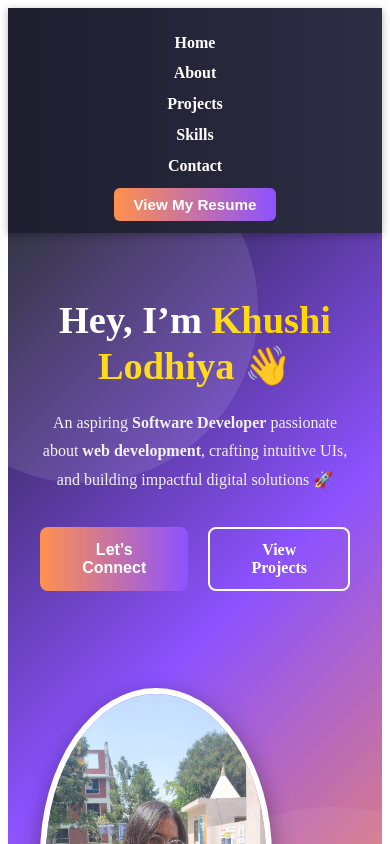
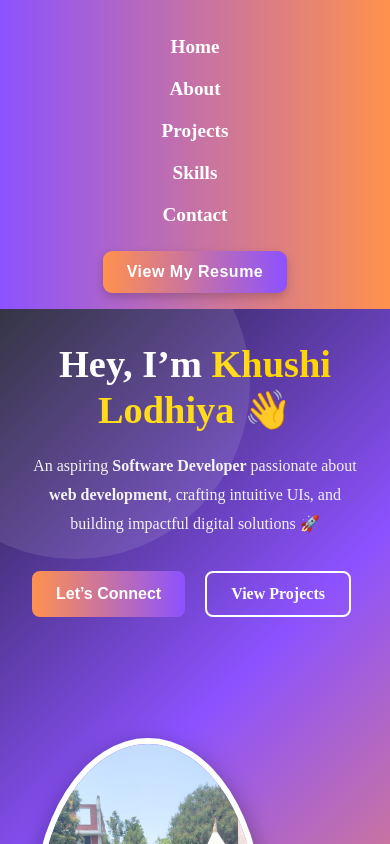
Before and after one commit to KhushiLodhiya/Portfolio, a React (Vite) app: page / in a window 390 px wide. Shown: the top 844 px of the page. Built offline with nearby package versions, Linux system fonts and the light colour scheme.

Commit message:
nav update

```diff
--- a/src/Components/Navbar/nav.css
+++ b/src/Components/Navbar/nav.css
@@ -1,75 +1,105 @@
-/* Navbar Base */
+*{
+  margin: 0;
+  padding: 0;
+}
+
+
+/* Navbar container */
 .nav {
   display: flex;
   justify-content: space-between;
   align-items: center;
-  padding: 0.6rem 8%;   /* ✅ kam padding for slim look */
-  background: linear-gradient(90deg, #1e1e2f, #2d2d44);
-  color: white;
+  height: 80px;
+  padding: 0 2rem;
+  background: linear-gradient(90deg, #8c52ff, #ff914d);
   position: sticky;
   top: 0;
   z-index: 1000;
-  height: 60px;        /* ✅ fixed height slim nav */
-  box-shadow: 0 2px 8px rgba(0,0,0,0.3); /* subtle shadow */
 }
 
-/* Nav Links */
+
+
+/* Left Side Links */
+.nav-left {
+  display: flex;
+  align-items: center;
+}
+
 .nav-left ul {
   display: flex;
   list-style: none;
   margin: 0;
   padding: 0;
-  gap: 1.5rem;
 }
 
-.nav-left li a {
+.nav-left li {
+  margin: 0 20px;
+}
+
+.nav-left a {
   text-decoration: none;
   color: white;
+  font-size: 1.2rem;
   font-weight: 600;
-  font-size: 1rem;
+  cursor: pointer;
   transition: color 0.3s ease;
 }
 
-.nav-left li a:hover {
-  color: #ffd700;
+.nav-left a:hover {
+  color: #ffd700; /* golden hover */
 }
 
-/* Resume Button */
-.resume-btn {
-  padding: 0.5rem 1.2rem;
-  border-radius: 6px;
+/* Resume Button (Right side) */
+.nav-right .resume-btn {
+  padding: 12px 24px;
   border: none;
+  border-radius: 9px;
   background: linear-gradient(90deg, #ff914d, #8c52ff);
   color: white;
-  font-weight: 600;
-  font-size: 0.95rem;
+  font-size: 1rem;
+  font-weight: 700;
+  letter-spacing: 0.5px;
   cursor: pointer;
-  transition: 0.3s ease;
+  transition: all 0.3s ease;
+  box-shadow: 0 4px 10px rgba(0,0,0,0.2);
 }
 
-.resume-btn:hover {
+.nav-right .resume-btn:hover {
   transform: scale(1.05);
   background: linear-gradient(90deg, #8c52ff, #ff914d);
+  color: #fff;
+  box-shadow: 0 6px 15px rgba(0,0,0,0.3);
 }
 
-/* Responsive (Mobile) */
-@media screen and (max-width: 768px) {
+/* Mobile Responsive */
+@media (max-width: 768px) {
   .nav {
     flex-direction: column;
-    height: auto;        /* ✅ height auto in mobile */
-    padding: 0.8rem 5%;
+    height: auto;
+    padding: 1rem;
+  }
+
+  .nav-left {
+    flex-direction: column;
   }
 
   .nav-left ul {
     flex-direction: column;
     align-items: center;
-    gap: 0.8rem;
-    margin-top: 0.8rem;
+    width: 100%;
+    margin-top: 10px;
+  }
+
+  .nav-left li {
+    margin: 10px 0;
   }
 
   .nav-right {
-    margin-top: 0.8rem;
-    display: flex;
-    justify-content: center;
+    margin-top: 15px;
+  }
+
+  .resume-btn {
+    width: 100%; /* full width button on mobile */
+    text-align: center;
   }
 }
```
